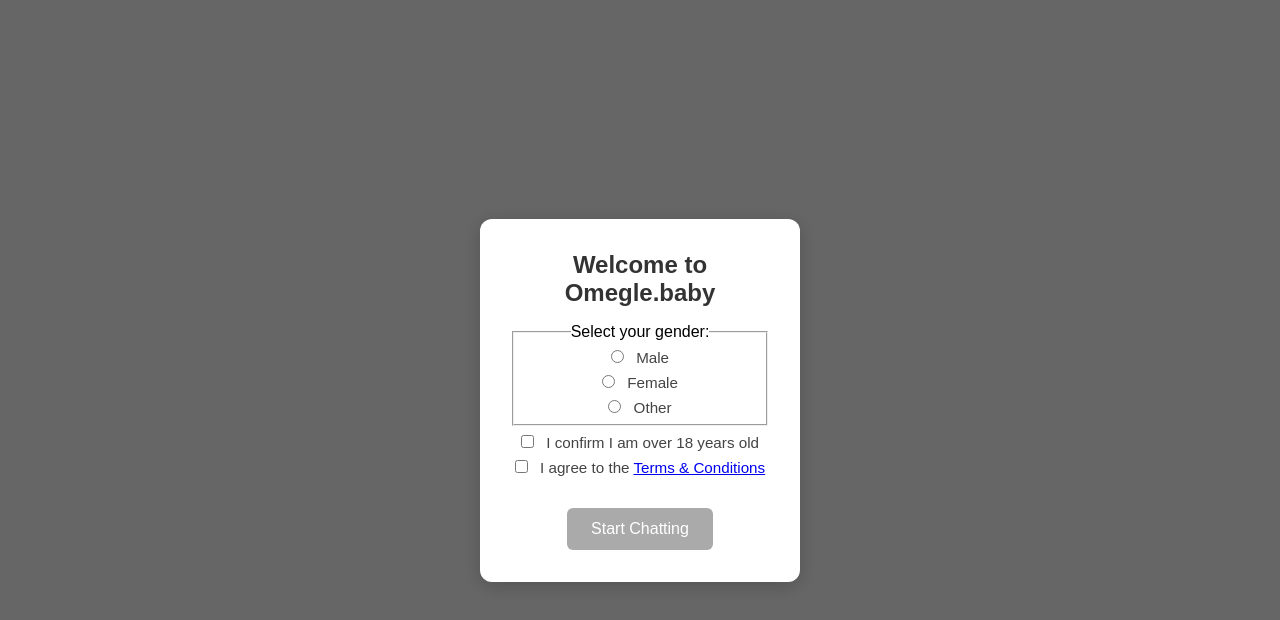
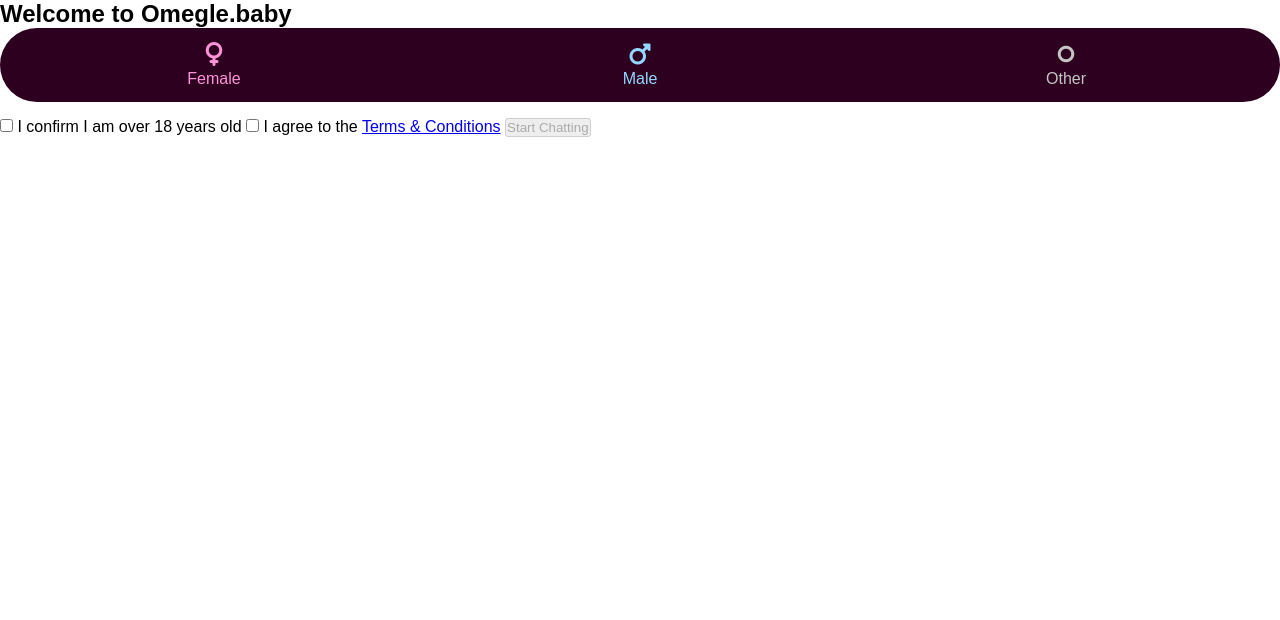
Before and after one commit to freeGeeks147/omegle-clone, a website: page public/index.html in a window 1280 px wide. Drawn offline with nearby package versions, Linux system fonts and the light colour scheme; no server answers; a small style sheet from the web is missing.

Commit message:
Update index.html

```diff
--- a/public/index.html
+++ b/public/index.html
@@ -3,58 +3,62 @@
 <head>
   <meta charset="UTF-8" />
   <meta name="viewport" content="width=device-width, initial-scale=1.0"/>
-  <title>Omegle.Babyaaa</title>
+  <title>Omegle.Baby</title>
   <link rel="stylesheet" href="style.css" />
+  <!-- Font Awesome for the gender icons -->
+  <link
+    rel="stylesheet"
+    href="https://cdnjs.cloudflare.com/ajax/libs/font-awesome/6.4.0/css/all.min.css"
+    integrity="sha512-ku5OjZxKXG3Xn+7ZF7qU9rIvLV+uP6K0i8M+z1Fd1WzlPZzVhL66fgWzTySXYFQ66i7MyU9Y/bP+YBZTGe/B7Q=="
+    crossorigin="anonymous"
+    referrerpolicy="no-referrer"
+  />
   <style>
-    /* Welcome-screen styling */
-    #welcome-screen {
-      position: fixed;
-      top: 0; left: 0; right: 0; bottom: 0;
-      background: rgba(0,0,0,0.6);
+    /* gender selector container */
+    .gender-select {
       display: flex;
+      gap: 6px;
+      background: #2d001f;
+      border-radius: 50px;
+      padding: 4px;
+      margin-bottom: 1rem;
+    }
+    .gender-select .option {
+      flex: 1;
+      position: relative;
+    }
+    .gender-select .option input {
+      position: absolute;
+      opacity: 0;
+      pointer-events: none;
+    }
+    .gender-select .option-content {
+      display: flex;
+      flex-direction: column;
       align-items: center;
       justify-content: center;
-      z-index: 1000;
+      padding: 10px 0;
+      border-radius: 45px;
+      cursor: pointer;
+      transition: background 0.2s, color 0.2s;
     }
-    #welcome-screen .card {
-      background: #fff;
-      border-radius: 12px;
-      padding: 2rem;
-      width: 320px;
-      box-shadow: 0 4px 20px rgba(0,0,0,0.2);
-      text-align: center;
-      font-family: sans-serif;
+    .option-female .option-content { color: #ff93d8; }
+    .option-male   .option-content { color: #93d7ff; }
+    .option-other  .option-content { color: #c5c5c5; }
+
+    .gender-select .option-content i {
+      font-size: 24px;
+      margin-bottom: 4px;
     }
-    #welcome-screen h2 {
-      margin-bottom: 1rem;
-      color: #333;
+
+    /* selected state */
+    .gender-select .option input:checked + .option-content {
+      background: #3a002b;
+      border: 2px solid #fff;
+      color: #fff !important;
     }
-    #welcome-screen label {
-      display: block;
-      margin: 0.5rem 0;
-      cursor: pointer;
-      font-size: 0.95rem;
-      color: #444;
-    }
-    #welcome-screen input[type="radio"],
-    #welcome-screen input[type="checkbox"] {
-      margin-right: 0.5rem;
-    }
-    #welcome-screen .btn-start {
-      margin-top: 1.5rem;
-      background: #007bff;
-      color: #fff;
-      border: none;
-      padding: 0.75rem 1.5rem;
-      border-radius: 6px;
-      cursor: pointer;
-      font-size: 1rem;
-    }
-    #welcome-screen .btn-start:disabled {
-      background: #aaa;
-      cursor: not-allowed;
-    }
-    /* Hide main container until form submitted */
+
+    /* hide main UI until form submission */
     #container, header, footer {
       visibility: hidden;
     }
@@ -65,54 +69,55 @@
     <div class="card">
       <h2>Welcome to Omegle.baby</h2>
       <form id="welcome-form">
-        <fieldset>
-          <legend>Select your gender:</legend>
-          <label><input type="radio" name="gender" value="male" required> Male</label>
-          <label><input type="radio" name="gender" value="female"> Female</label>
-          <label><input type="radio" name="gender" value="other"> Other</label>
-        </fieldset>
+        <div class="gender-select">
+          <label class="option option-female">
+            <input type="radio" name="gender" value="female" required>
+            <div class="option-content">
+              <i class="fa-solid fa-venus"></i>
+              <span>Female</span>
+            </div>
+          </label>
+          <label class="option option-male">
+            <input type="radio" name="gender" value="male">
+            <div class="option-content">
+              <i class="fa-solid fa-mars"></i>
+              <span>Male</span>
+            </div>
+          </label>
+          <label class="option option-other">
+            <input type="radio" name="gender" value="other">
+            <div class="option-content">
+              <i class="fa-solid fa-genderless"></i>
+              <span>Other</span>
+            </div>
+          </label>
+        </div>
+
         <label>
           <input type="checkbox" id="age-check" required>
           I confirm I am over 18 years old
         </label>
+
         <label>
           <input type="checkbox" id="tc-check" required>
           I agree to the <a href="/terms.html" target="_blank">Terms &amp; Conditions</a>
         </label>
-        <button type="submit" class="btn-start" id="start-btn" disabled>Start Chatting</button>
+
+        <button type="submit" class="btn-start" id="start-btn" disabled>
+          Start Chatting
+        </button>
       </form>
     </div>
   </div>
 
+  <!-- rest of your existing UI -->
   <header>
     <h1>Omegle.baby</h1>
     <p>Instant, anonymous video &amp; text connections</p>
   </header>
 
   <div id="container">
-    <div id="video-column">
-      <div class="video-container">
-        <video id="remoteVideo" autoplay playsinline></video>
-        <input id="remote-volume" type="range" min="0" max="1" step="0.05" value="1" title="Partner volume"/>
-      </div>
-      <div class="video-container">
-        <video id="localVideo" autoplay playsinline muted></video>
-        <button id="mute-btn" title="Mute/Unmute mic">🎙️</button>
-      </div>
-    </div>
-
-    <div id="chat-panel">
-      <div id="chat-header">
-        <span>Meet someone new! 🌐🎥</span>
-      </div>
-      <div id="status">Connecting...</div>
-      <div id="messages"></div>
-      <div id="controls">
-        <input id="input" placeholder="Type a message…" />
-        <button id="send-btn" disabled>Send</button>
-        <button id="next-btn">Next ▶</button>
-      </div>
-    </div>
+    <!-- your video/chat layout -->
   </div>
 
   <footer>
@@ -124,24 +129,16 @@
   <script src="/socket.io/socket.io.js"></script>
   <script src="script.js"></script>
   <script>
-    // Enable start button only when all required inputs are valid
     const form = document.getElementById('welcome-form');
     const startBtn = document.getElementById('start-btn');
     form.addEventListener('change', () => {
       startBtn.disabled = !form.checkValidity();
     });
-
     form.addEventListener('submit', e => {
       e.preventDefault();
-      // Hide welcome screen
       document.getElementById('welcome-screen').style.display = 'none';
-      // Reveal main UI
-      document.querySelectorAll('#container, header, footer').forEach(el => {
-        el.style.visibility = 'visible';
-      });
-      // (Optional) You can read selected values:
-      // const gender = form.gender.value;
-      // ...
+      document.querySelectorAll('#container, header, footer')
+              .forEach(el => el.style.visibility = 'visible');
     });
   </script>
 </body>
```
